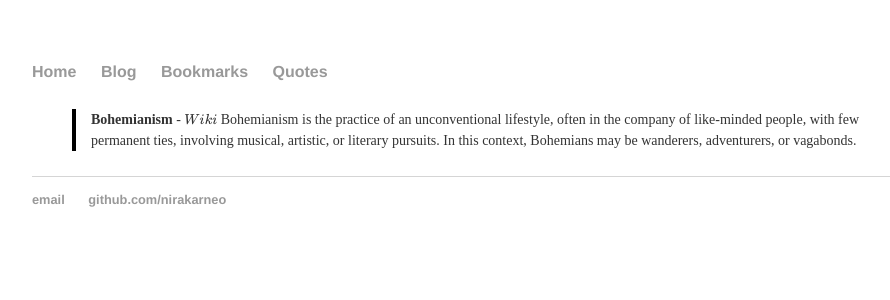
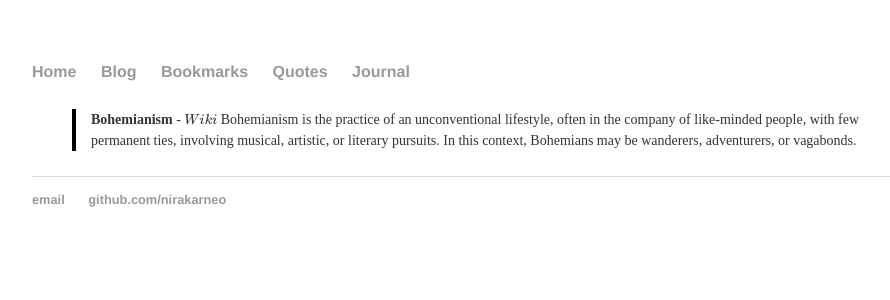
Before and after one commit to nirakarneo/nirakarneo.github.io, a Jekyll site: the page built from journal/index.md, in a window 1280 px wide. Shown: the top 300 px of the page, without its empty margins (160-1050 px from the left). Built offline with Jekyll 4.4.1, drawn with Linux system fonts in a browser that asks for light colours; formulas are drawn with MathJax 3.

Commit message:
Update default.html

```diff
--- a/_layouts/default.html
+++ b/_layouts/default.html
@@ -17,7 +17,8 @@
 	        		<li><a href="/">Home</a></li>
 		        	<li><a href="/blog">Blog</a></li>
 	        		<li><a href="/bookmarks">Bookmarks</a>
-	        		<li><a href="/quotes">Quotes</a></li>
+	        		<li><a href="/quotes">Quotes</a>
+	        		<li><a href="/journal">Journal</a></li>
 	        </ul>
 			</nav>
 			<div class="container">
```
